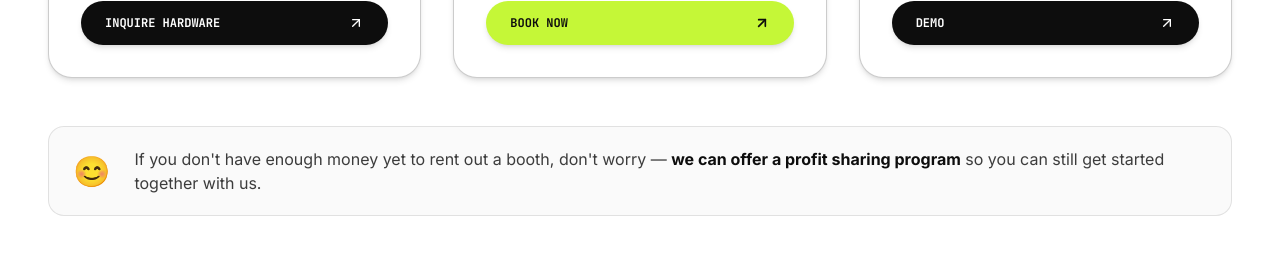
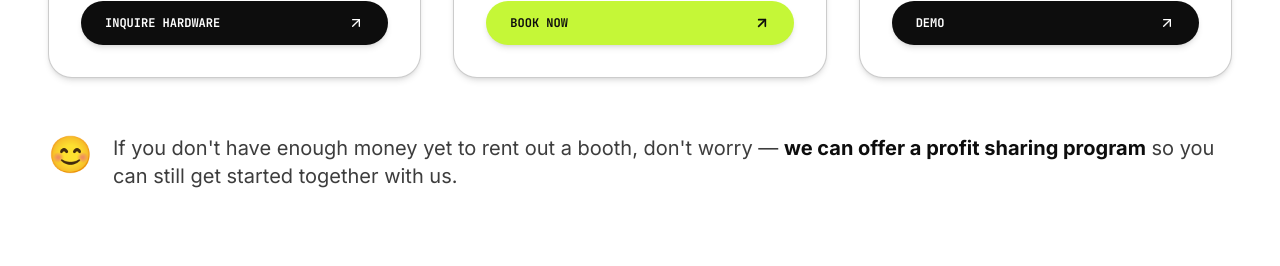
Before and after one commit to EvanKristianPratama/picobooth, a React (Vite) app: page / in a window 1280 px wide. Shown: the part 2160-2426 px from the top of the page. Built offline with nearby package versions, Linux system fonts and the light colour scheme; a web font is replaced by a local one.

Commit message:
Remove card box and enlarge profit sharing notice text

```diff
--- a/src/components/ServicesSection.tsx
+++ b/src/components/ServicesSection.tsx
@@ -188,9 +188,9 @@ export const ServicesSection: React.FC = () => {
         </div>
 
         {/* Profit Sharing Notice */}
-        <div className="mt-12 flex flex-col sm:flex-row items-center gap-4 sm:gap-6 px-6 py-5 rounded-2xl bg-zinc-50 border border-black/10">
-          <span className="text-3xl">😊</span>
-          <p className="text-[#0d0d0d]/80 text-sm sm:text-base font-sans leading-relaxed text-center sm:text-left">
+        <div className="mt-14 flex flex-col sm:flex-row items-center sm:items-start gap-4 sm:gap-5">
+          <span className="text-4xl">😊</span>
+          <p className="text-[#0d0d0d]/80 text-lg sm:text-xl font-sans leading-relaxed text-center sm:text-left">
             If you don't have enough money yet to rent out a booth, don't worry —{' '}
             <span className="font-bold text-[#0d0d0d]">we can offer a profit sharing program</span>{' '}
             so you can still get started together with us.
```
